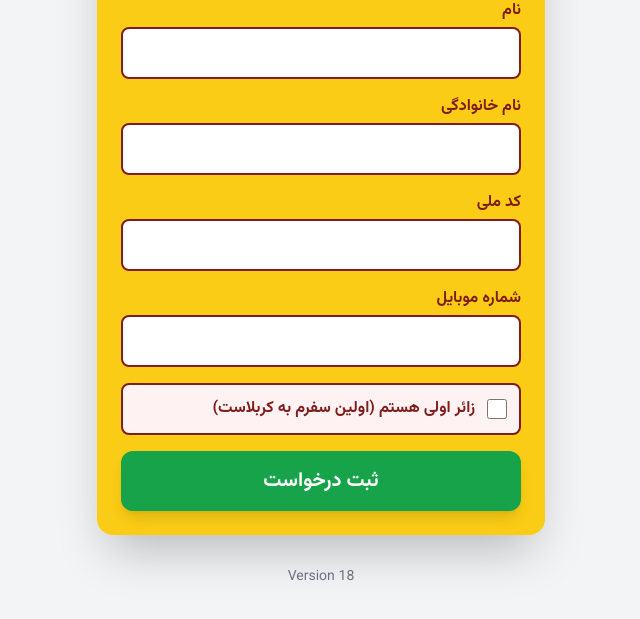
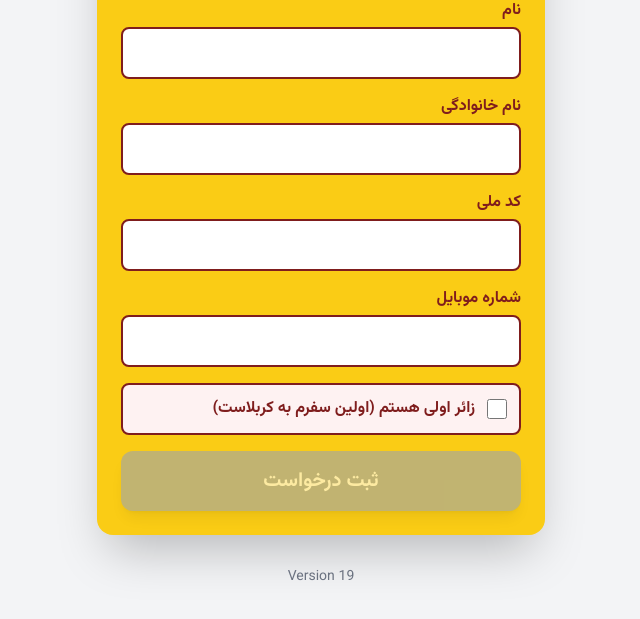
Before and after one commit to mehdibabapour/KARBALA-FORME, a plain HTML site: page index.html in a window 1280 px wide. Shown: the part 283-902 px from the top of the page, without its empty margins (319-959 px from the left). Drawn offline with nearby package versions, Linux system fonts and the light colour scheme.

Commit message:
Update index.html

```diff
--- a/index.html
+++ b/index.html
@@ -15,6 +15,7 @@
 </head>
 <body class="bg-gray-100 min-h-screen flex flex-col items-center py-8 px-4">
 
+
     <!-- Loading Overlay -->
     <div id="loading" class="loading-overlay">
         <div class="text-white text-center">
@@ -23,20 +24,25 @@
         </div>
     </div>
 
+
     <!-- Main Container -->
     <div class="max-w-md w-full bg-yellow-400 rounded-2xl shadow-2xl overflow-hidden">
+
 
         <!-- Poster Image -->
         <div class="w-full">
             <img src="poster.png" alt="Poster" class="w-full h-auto object-cover">
         </div>
 
+
         <!-- Content Area -->
         <div class="p-6">
             <h1 class="text-2xl font-bold text-center text-red-900 mb-6">ثبت‌نام و بازیابی رسید قرعه‌کشی سفر کربلا</h1>
 
+
             <!-- Form -->
             <form id="lotteryForm" class="space-y-4">
+
 
                 <div>
                     <label class="block text-red-900 font-bold mb-1">نام</label>
@@ -44,11 +50,13 @@
                         class="w-full p-3 rounded-lg border-2 border-red-900 focus:outline-none focus:ring-2 focus:ring-red-600" dir="rtl">
                 </div>
 
+
                 <div>
                     <label class="block text-red-900 font-bold mb-1">نام خانوادگی</label>
                     <input type="text" id="lastName" required
                         class="w-full p-3 rounded-lg border-2 border-red-900 focus:outline-none focus:ring-2 focus:ring-red-600" dir="rtl">
                 </div>
+
 
                 <div>
                     <label class="block text-red-900 font-bold mb-1">کد ملی</label>
@@ -56,11 +64,13 @@
                         class="w-full p-3 rounded-lg border-2 border-red-900 focus:outline-none focus:ring-2 focus:ring-red-600 text-left" dir="ltr">
                 </div>
 
+
                 <div>
                     <label class="block text-red-900 font-bold mb-1">شماره موبایل</label>
                     <input type="tel" id="mobile" required maxlength="11" pattern="09\d{9}"
                         class="w-full p-3 rounded-lg border-2 border-red-900 focus:outline-none focus:ring-2 focus:ring-red-600 text-left" dir="ltr">
                 </div>
+
 
                 <!-- زائر اولی -->
                 <div class="flex items-center gap-3 bg-red-50 border-2 border-red-900 rounded-lg p-3">
@@ -71,16 +81,19 @@
                     </label>
                 </div>
 
-                <button type="submit" id="submitBtn"
-                    class="w-full bg-green-600 hover:bg-green-700 text-white font-bold py-4 rounded-xl text-xl transition duration-300 shadow-lg">
+
+                <button type="submit" id="submitBtn" disabled
+                    class="w-full bg-gray-400 text-white font-bold py-4 rounded-xl text-xl transition duration-300 shadow-lg cursor-not-allowed opacity-60">
                     ثبت درخواست
                 </button>
             </form>
         </div>
     </div>
 
+
     <!-- Footer Version -->
-    <div class="mt-8 text-gray-500 text-sm">Version 18</div>
+    <div class="mt-8 text-gray-500 text-sm">Version 19</div>
+
 
     <!-- Hidden Receipt Template for Download -->
     <div id="receipt-template">
@@ -100,12 +113,14 @@
         </div>
     </div>
 
+
     <!-- Custom Popups -->
     <div id="customPopup" class="fixed inset-0 flex items-center justify-center z-[10000] hidden p-4">
         <div class="bg-white rounded-2xl shadow-2xl max-w-sm w-full overflow-hidden transform transition-all">
             <div id="popupContent" class="p-6 text-center"></div>
         </div>
     </div>
+
 
     <!-- Audio Elements -->
     <audio id="audioWelcome" src="welcome.mp3"></audio>
@@ -115,20 +130,44 @@
     <audio id="audioDuplicateNational" src="duplicate_national.mp3"></audio>
     <audio id="duplicate-mobile" src="duplicate_mobile.mp3"></audio>
 
+
     <script>
         // --- CONFIGURATION ---
         const WEB_APP_URL = "https://script.google.com/macros/s/AKfycbwSkH5ncDk5P-vpebrMb2A8EBik1Jrzecw_kvG2RzEOMMV8MjmSuuG9JOtOICRbUq4/exec";
+
 
         const form = document.getElementById('lotteryForm');
         const loading = document.getElementById('loading');
         const loadingText = document.getElementById('loading-text');
         const popup = document.getElementById('customPopup');
         const popupContent = document.getElementById('popupContent');
+        const submitBtn = document.getElementById('submitBtn');
+        const isFirstPilgrimCheckbox = document.getElementById('isFirstPilgrim');
+
+
+        // --- Checkbox gate for submit button ---
+        function updateSubmitBtn() {
+            if (isFirstPilgrimCheckbox.checked) {
+                submitBtn.disabled = false;
+                submitBtn.classList.remove('bg-gray-400', 'cursor-not-allowed', 'opacity-60');
+                submitBtn.classList.add('bg-green-600', 'hover:bg-green-700', 'cursor-pointer');
+            } else {
+                submitBtn.disabled = true;
+                submitBtn.classList.remove('bg-green-600', 'hover:bg-green-700', 'cursor-pointer');
+                submitBtn.classList.add('bg-gray-400', 'cursor-not-allowed', 'opacity-60');
+            }
+        }
+
+        isFirstPilgrimCheckbox.addEventListener('change', updateSubmitBtn);
+        // Set initial state on load
+        updateSubmitBtn();
+
 
         function playSound(id) {
             const sound = document.getElementById(id);
             if (sound) { sound.currentTime = 0; sound.play().catch(e => console.log("Audio play blocked")); }
         }
+
 
         function showPopup(title, message, type, buttonText, callback) {
             popupContent.innerHTML = `
@@ -146,11 +185,13 @@
             };
         }
 
+
         async function downloadReceipt(name, nat, mob, code) {
             document.getElementById('rec-name').innerText = name;
             document.getElementById('rec-nat').innerText = nat;
             document.getElementById('rec-mob').innerText = mob;
             document.getElementById('rec-code').innerText = code;
+
 
             const template = document.getElementById('receipt-template');
             const canvas = await html2canvas(template, { scale: 2 });
@@ -161,8 +202,10 @@
             link.click();
         }
 
+
         form.onsubmit = async (e) => {
             e.preventDefault();
+
 
             const firstName = document.getElementById('firstName').value.trim();
             const lastName = document.getElementById('lastName').value.trim();
@@ -171,9 +214,11 @@
             const mobile = document.getElementById('mobile').value.trim();
             const isFirstPilgrim = document.getElementById('isFirstPilgrim').checked;
 
+
             loading.style.display = 'flex';
             loadingText.innerText = 'در حال برقراری ارتباط...';
             playSound('audioLoading');
+
 
             try {
                 const url = `${WEB_APP_URL}?action=register`
@@ -184,10 +229,12 @@
                     + `&mobile=${encodeURIComponent(mobile)}`
                     + `&isFirstPilgrim=${encodeURIComponent(isFirstPilgrim)}`;
 
+
                 const response = await fetch(url, {
                     method: 'GET',
                     redirect: 'follow'
                 });
+
 
                 const text = await response.text();
                 let result;
@@ -198,7 +245,9 @@
                     throw new Error('پاسخ سرور قابل تجزیه نیست: ' + text.substring(0, 100));
                 }
 
+
                 loading.style.display = 'none';
+
 
                 if (result.status === 'success') {
                     playSound('audioSuccess');
@@ -210,6 +259,7 @@
                         () => downloadReceipt(fullName, nationalId, mobile, result.trackingCode)
                     );
 
+
                 } else if (result.status === 'duplicate') {
                     playSound('audioDuplicate');
                     showPopup(
@@ -219,6 +269,7 @@
                         '📥 دریافت مجدد رسید',
                         () => downloadReceipt(fullName, nationalId, mobile, result.trackingCode)
                     );
+
 
                 } else if (result.status === 'duplicate_national') {
                     playSound('audioDuplicateNational');
@@ -230,6 +281,7 @@
                         null
                     );
 
+
                 } else if (result.status === 'duplicate_mobile') {
                     playSound('duplicate-mobile');
                     showPopup(
@@ -240,6 +292,7 @@
                         null
                     );
 
+
                 } else if (result.status === 'closed') {
                     showPopup(
                         '🔒 ثبت‌نام بسته است',
@@ -249,9 +302,11 @@
                         null
                     );
 
+
                 } else {
                     throw new Error(result.message || 'خطای ناشناخته از سرور');
                 }
+
 
             } catch (error) {
                 loading.style.display = 'none';
@@ -266,6 +321,7 @@
             }
         };
 
+
         window.addEventListener('click', () => {
             if (!window.welcomePlayed) {
                 playSound('audioWelcome');
```
